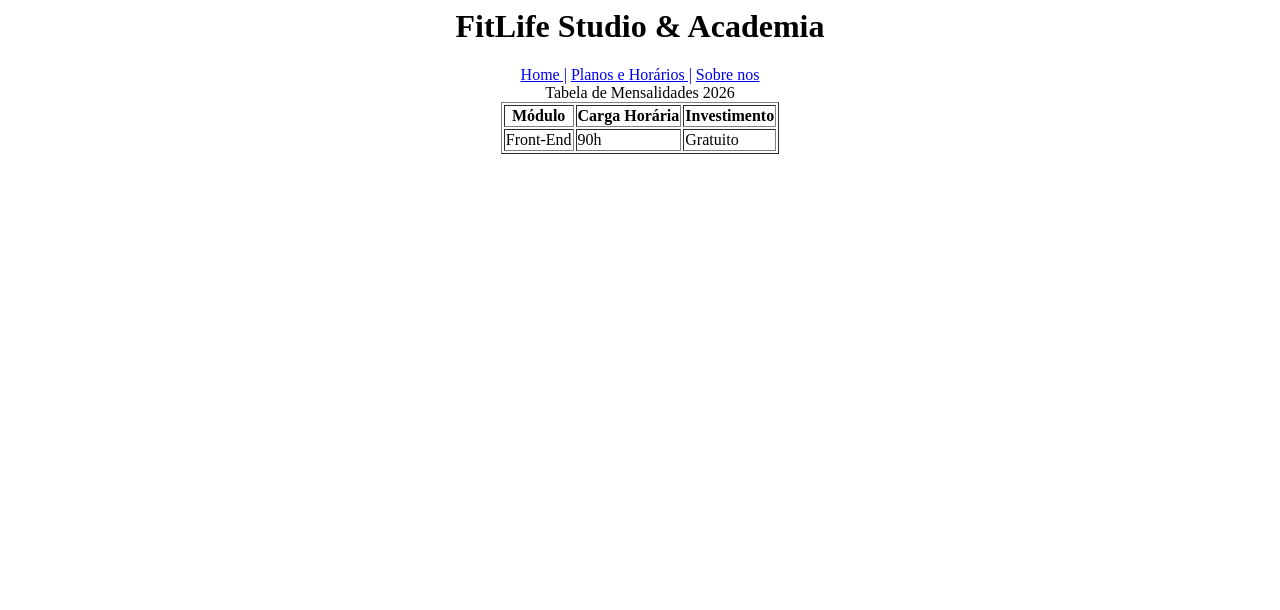
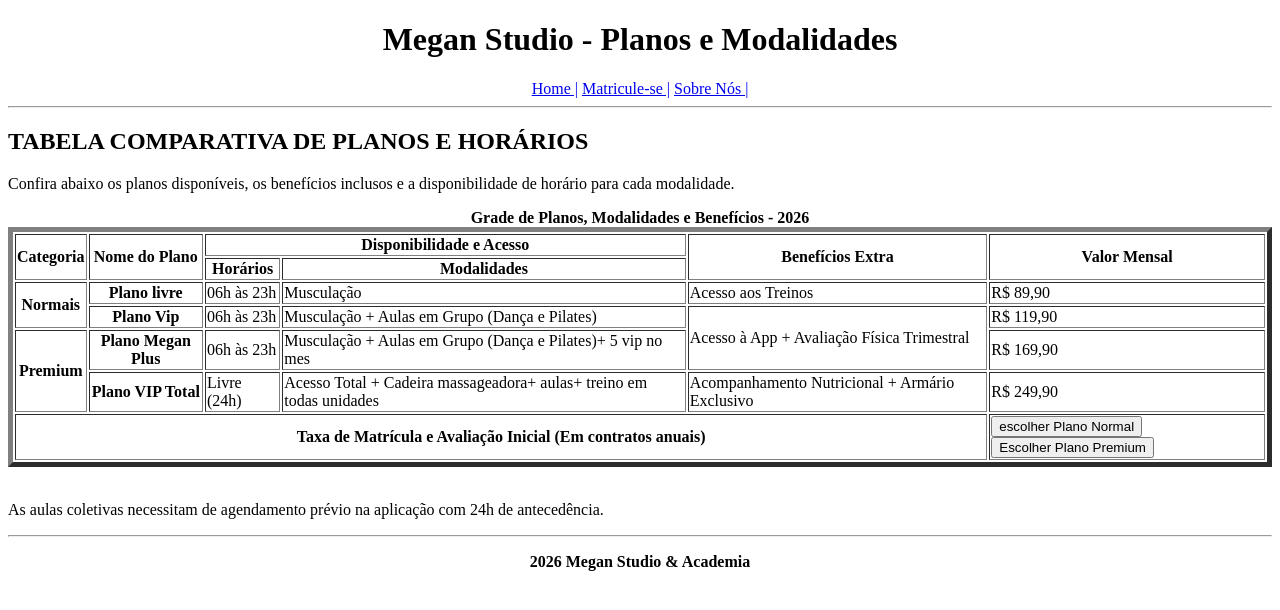
Before and after one commit to 0001105947-alt/front-end-senai, a plain HTML site: page portal-multi-paginas/planos.html in a window 1280 px wide. Drawn offline with Linux system fonts and the light colour scheme.

Commit message:
Ciracao do meu site

```diff
--- a/portal-multi-paginas/planos.html
+++ b/portal-multi-paginas/planos.html
@@ -1,26 +1,107 @@
-<!DOCTYPE html5>
+<!DOCTYPE html>
 <html lang="pt-BR">
 <head>
     <meta charset="UTF-8">
-    <title>Studio Power Fitness - Agende sua Aula Experimental</title>
+    <title>Megan Studio - Planos e Horários</title>
 </head>
+<body>
+
+
     <header>
-    <center><h1>FitLife Studio & Academia</h1></center>
+        <center><h1>Megan Studio - Planos e Modalidades</h1></center>
         <center><nav>
 
-                <a href="index.html">Home    |</a>
-                <a href="planos.html">Planos e Horários    |</a>
-                <a href="sobre.html">Sobre nos</a>
+            <a href="index.html">Home |</a>
+            <a href="contato.html">Matricule-se |</a>
+            <a href="sobre.html">Sobre Nós |</a>
 
-        </center></nav>
+        </nav></center>
     </header>
 
-<center><table border="1" padding: 5 20px>
-    <caption>Tabela de Mensalidades 2026</caption>
+    <hr>
+
+    <main>
+        <section>
+            <h2>TABELA COMPARATIVA DE PLANOS E HORÁRIOS</h2>
+            <p>Confira abaixo os planos disponíveis, os benefícios inclusos e a disponibilidade de horário para cada modalidade.</p>
+
+
+            <table border="5" padding="8" >
+                <caption><strong>Grade de Planos, Modalidades e Benefícios - 2026</strong></caption>
+
+
                 <thead>
-            <tr><th>Módulo</th><th>Carga Horária</th><th>Investimento</th></tr>
+                    <tr>
+                        <th scope="col" rowspan="2">Categoria</th>
+                        <th scope="col" rowspan="2">Nome do Plano</th>
+                        <th scope="col" colspan="2">Disponibilidade e Acesso</th>
+                        <th scope="col" rowspan="2">Benefícios Extra</th>
+                        <th scope="col" rowspan="2">Valor Mensal</th>
+                    </tr>
+                    <tr>
+                        <th scope="col">Horários</th>
+                        <th scope="col">Modalidades</th>
+                    </tr>
                 </thead>
+
+
                 <tbody>
-        <tr><td>Front-End</td><td>90h</td><td>Gratuito</td></tr>
+                    <tr>
+
+                        <th scope="rowgroup" rowspan="2">Normais</th>
+                        <th scope="row">Plano livre</th>
+                        <td>06h às 23h</td>
+                        <td>Musculação</td>
+                        <td>Acesso aos Treinos</td>
+                        <td>R$ 89,90</td>
+                    </tr>
+                    <tr>
+                        <th scope="row">Plano Vip</th>
+                        <td>06h às 23h</td>
+                        <td>Musculação + Aulas em Grupo (Dança e Pilates)</td>
+
+                        <td rowspan="2">Acesso à App + Avaliação Física Trimestral</td>
+                        <td>R$ 119,90</td>
+                    </tr>
+                    <tr>
+                        <th scope="rowgroup" rowspan="2">Premium</th>
+                        <th scope="row">Plano Megan Plus</th>
+                        <td>06h às 23h</td>
+                        <td>Musculação + Aulas em Grupo (Dança e Pilates)+ 5 vip no mes</td>
+                        <td>R$ 169,90</td>
+                    </tr>
+                    <tr>
+                        <th scope="row">Plano VIP Total</th>
+                        <td>Livre (24h)</td>
+                        <td>Acesso Total + Cadeira massageadora+ aulas+ treino em todas unidades</td>
+                        <td>Acompanhamento Nutricional + Armário Exclusivo</td>
+                        <td>R$ 249,90</td>
+                    </tr>
                 </tbody>
-</table></center>
+
+                <tfoot>
+                    <tr>
+                        <th scope="row" colspan="5">Taxa de Matrícula e Avaliação Inicial (Em contratos anuais)</th>
+                        <td ><button type="button"> escolher Plano Normal</button><button  type="button"> Escolher Plano Premium</button></td>
+                    </tr>
+                </tfoot>
+            </table>
+        </section>
+    </main>
+
+    <br>
+
+    <aside>
+        <p>As aulas coletivas necessitam de agendamento prévio na aplicação com 24h de antecedência.</p>
+    </aside>
+
+    <hr>
+
+
+    <footer><center>
+        <b><p>2026 Megan Studio & Academia </p></b>
+
+    </footer><center/>
+
+</body>
+</html>
```
Also changed, not shown: portal-multi-paginas/contato.html (added, +83 -0 lines), portal-multi-paginas/index.html (+19 -19 lines), portal-multi-paginas/sobre.html (+23 -13 lines), portal-multi-paginas/modalidade.html (deleted). Lines whose indentation alone changed are shown as unchanged.
